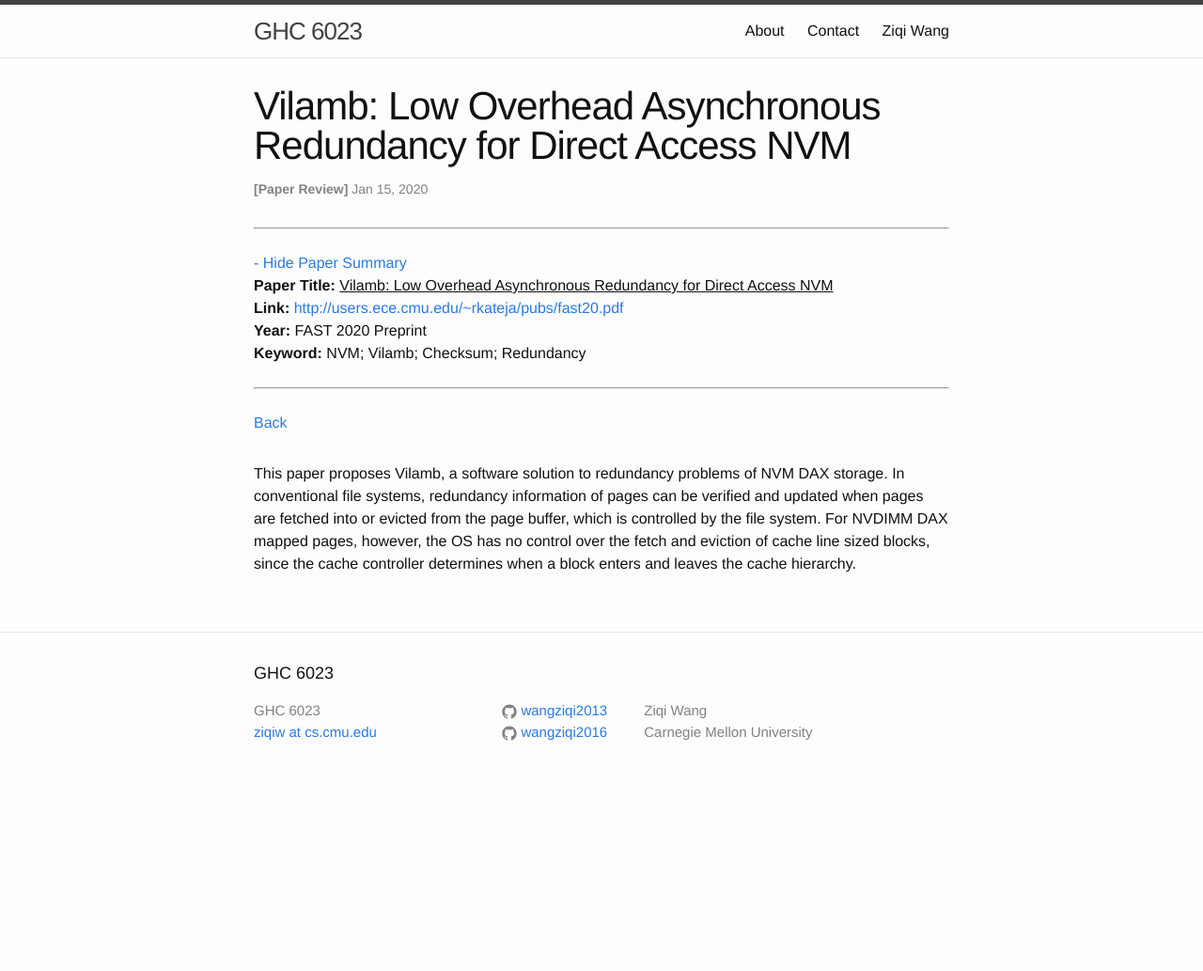
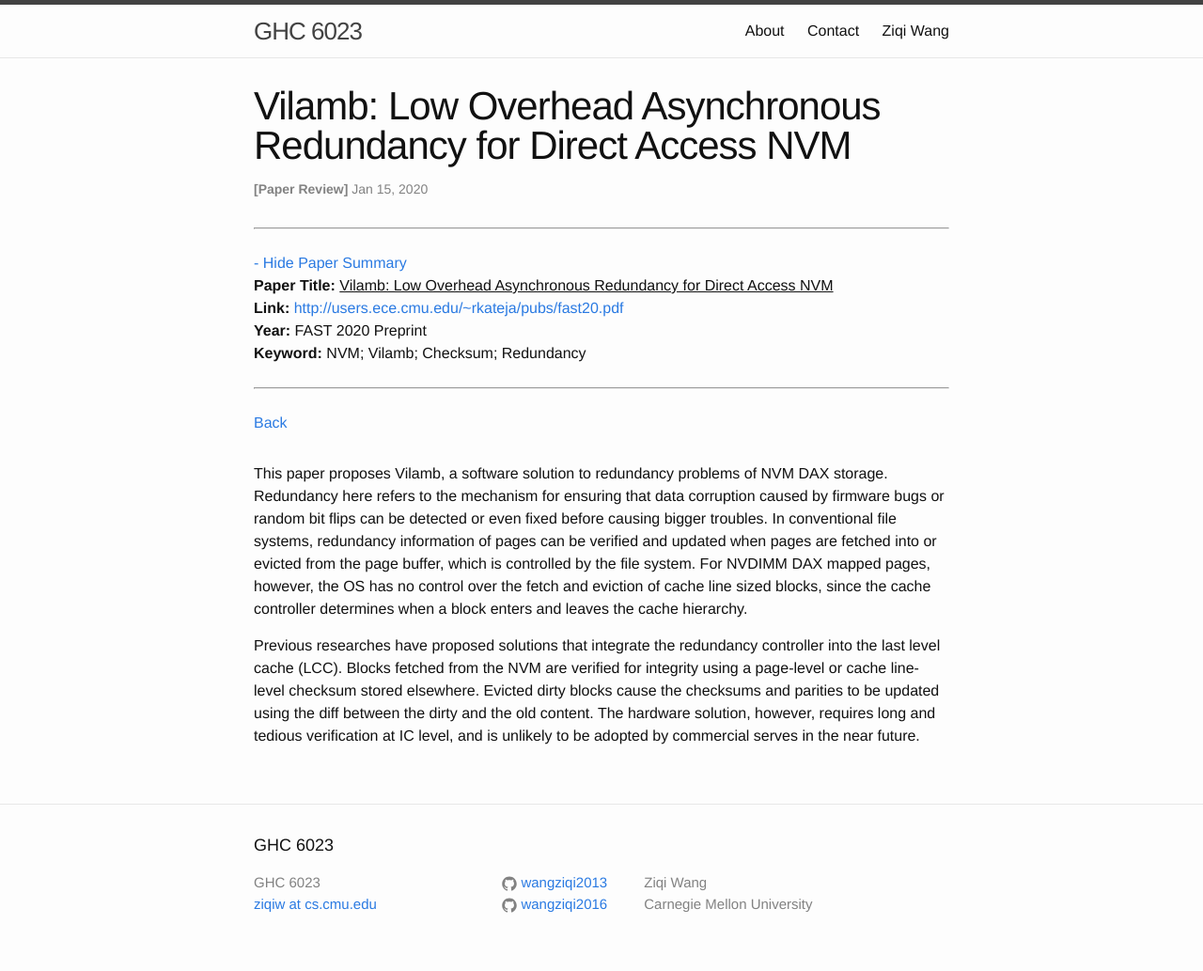
Before and after one commit to wangziqi2013/wangziqi2013.github.io, a Jekyll site: the page built from _posts/2020-01-15-vilamb.markdown, in a window 1280 px wide. Shown: the whole page at 94% size. Built offline with Jekyll 4.4.1, drawn with Linux system fonts in a browser that asks for light colours; before the commit the page ends 900 px from its top, so only the background shows below that.

Commit message:
Adding previous research

```diff
--- a/_posts/2020-01-15-vilamb.markdown
+++ b/_posts/2020-01-15-vilamb.markdown
@@ -13,8 +13,15 @@ htm_cr:
 version_mgmt:
 ---
 
-This paper proposes Vilamb, a software solution to redundancy problems of NVM DAX storage. In conventional file
-systems, redundancy information of pages can be verified and updated when pages are fetched into or evicted from the page
-buffer, which is controlled by the file system. For NVDIMM DAX mapped pages, however, the OS has no control over the fetch
-and eviction of cache line sized blocks, since the cache controller determines when a block enters and leaves the cache
-hierarchy.
+This paper proposes Vilamb, a software solution to redundancy problems of NVM DAX storage. Redundancy here refers to the
+mechanism for ensuring that data corruption caused by firmware bugs or random bit flips can be detected or even fixed before
+causing bigger troubles. In conventional file systems, redundancy information of pages can be verified and updated when
+pages are fetched into or evicted from the page buffer, which is controlled by the file system. For NVDIMM DAX mapped pages,
+however, the OS has no control over the fetch and eviction of cache line sized blocks, since the cache controller determines
+when a block enters and leaves the cache hierarchy.
+
+Previous researches have proposed solutions that integrate the redundancy controller into the last level cache (LCC). Blocks
+fetched from the NVM are verified for integrity using a page-level or cache line-level checksum stored elsewhere. Evicted
+dirty blocks cause the checksums and parities to be updated using the diff between the dirty and the old content. The
+hardware solution, however, requires long and tedious verification at IC level, and is unlikely to be adopted by commercial
+serves in the near future.
```
